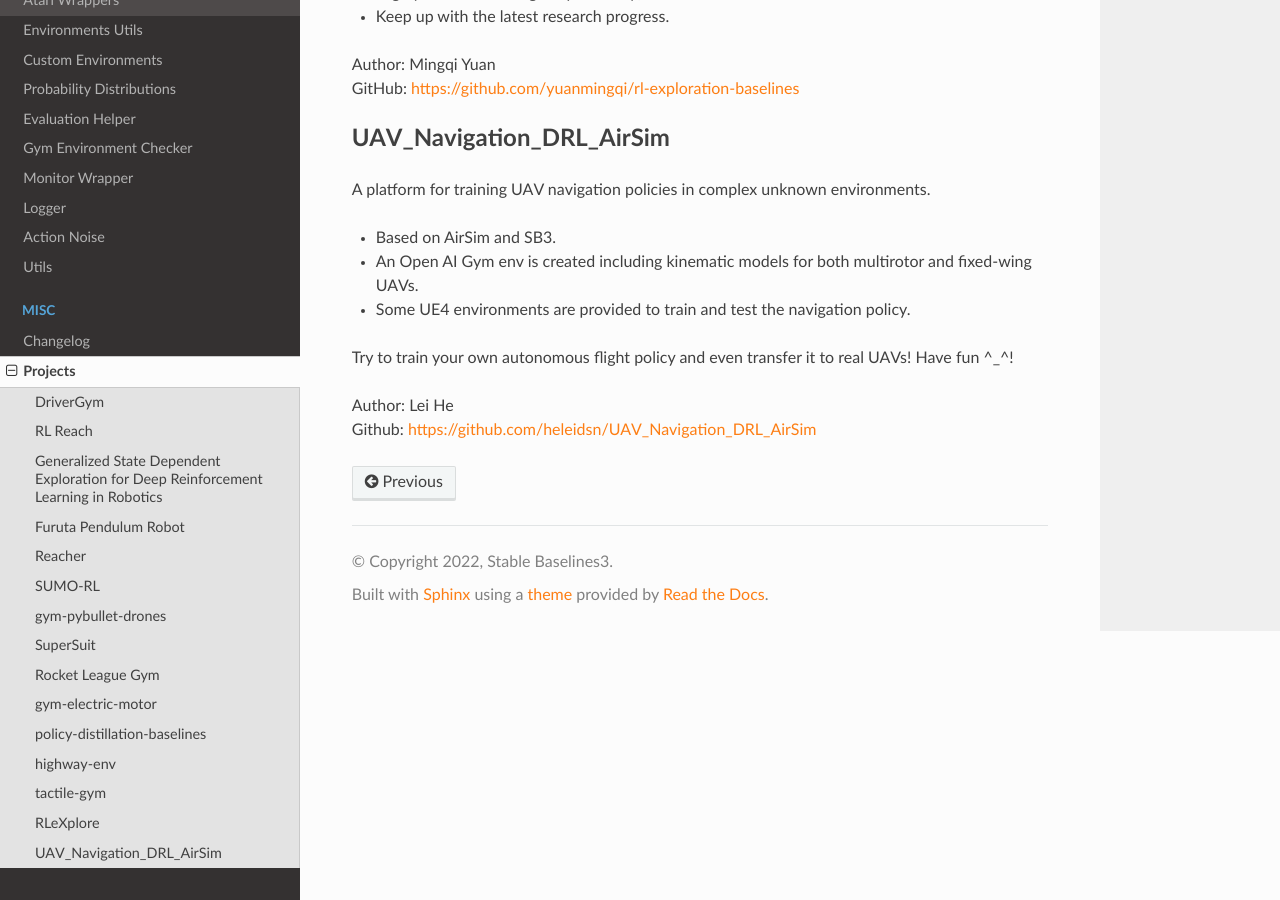
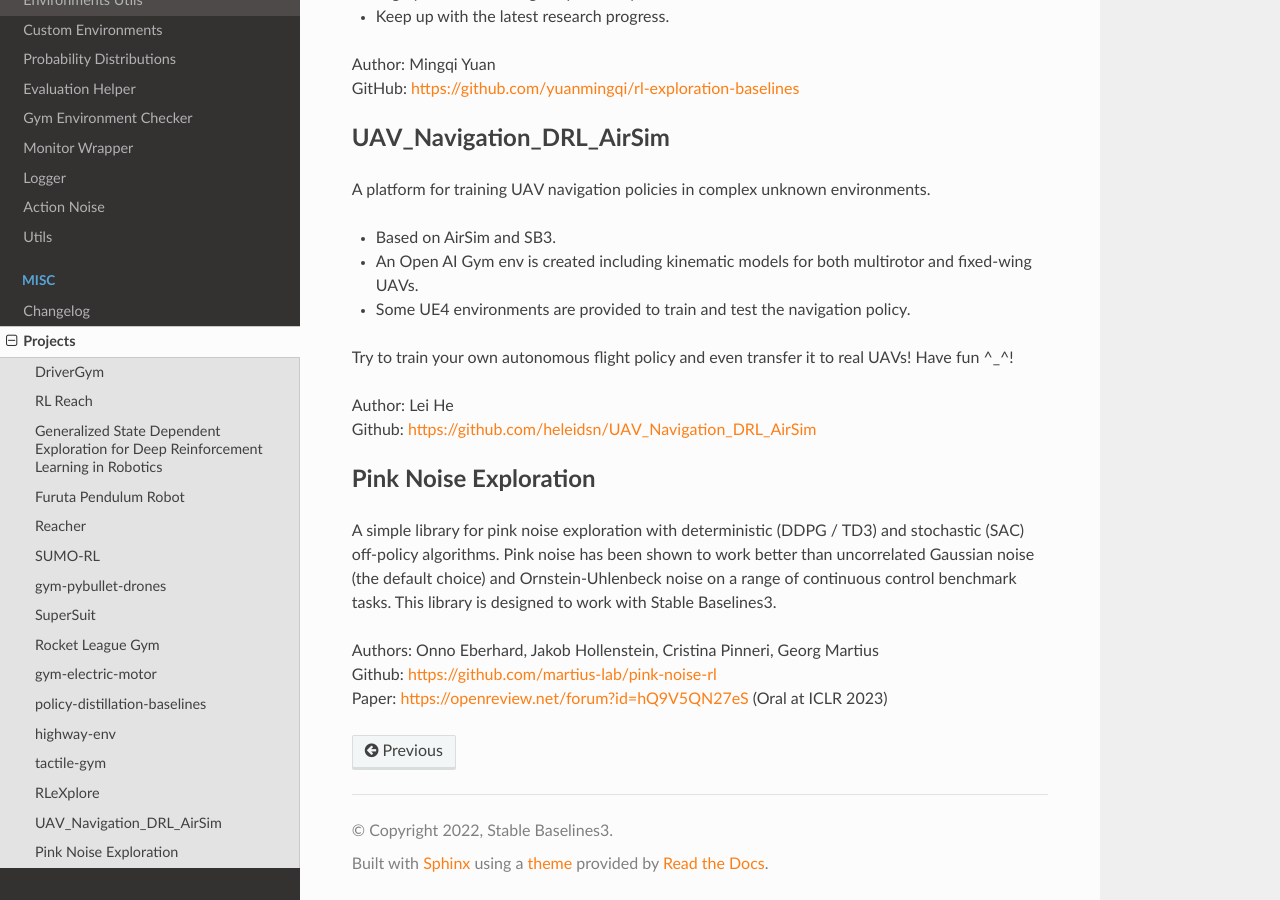
Before and after one commit to DLR-RM/stable-baselines3, a Sphinx documentation site: the page built from docs/misc/projects.rst, in a window 1280 px wide and 900 px high, scrolled down 4452 px. Built offline with Sphinx 7.4.7 and the Read the Docs theme 2.0.0, drawn with Linux system fonts in a browser that asks for light colours; pages that are not in the unit, such as notebooks, are missing from menus.

Commit message:
Add pink-noise-rl to projects docs (#1528)
* Add pink-noise-rl to projects docs

* Update docs/misc/projects.rst

---------

Co-authored-by: Antonin RAFFIN <antonin.raffin@ensta.org>

```diff
--- a/docs/misc/changelog.rst
+++ b/docs/misc/changelog.rst
@@ -76,6 +76,7 @@
 - Added UAV_Navigation_DRL_AirSim to the project page (@heleidsn)
 - Added ``EvalCallback`` example (@sidney-tio)
 - Update custom env documentation
+- Added `pink-noise-rl` to projects page
 
 
 Release 1.8.0 (2023-04-07)
--- a/docs/misc/projects.rst
+++ b/docs/misc/projects.rst
@@ -188,3 +188,12 @@
 
 | Author: Lei He
 | Github: https://github.com/heleidsn/UAV_Navigation_DRL_AirSim
+
+Pink Noise Exploration
+----------------------
+
+A simple library for pink noise exploration with deterministic (DDPG / TD3) and stochastic (SAC) off-policy algorithms. Pink noise has been shown to work better than uncorrelated Gaussian noise (the default choice) and Ornstein-Uhlenbeck noise on a range of continuous control benchmark tasks. This library is designed to work with Stable Baselines3.
+
+| Authors: Onno Eberhard, Jakob Hollenstein, Cristina Pinneri, Georg Martius
+| Github: https://github.com/martius-lab/pink-noise-rl
+| Paper: https://openreview.net/forum?id=hQ9V5QN27eS (Oral at ICLR 2023)
```
